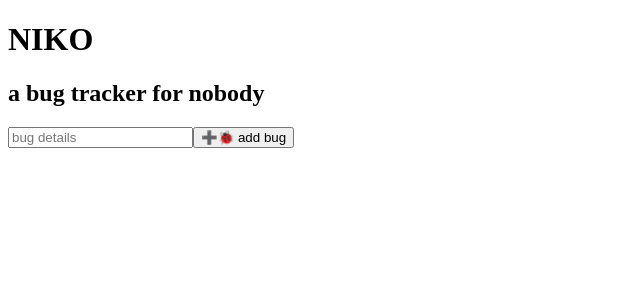
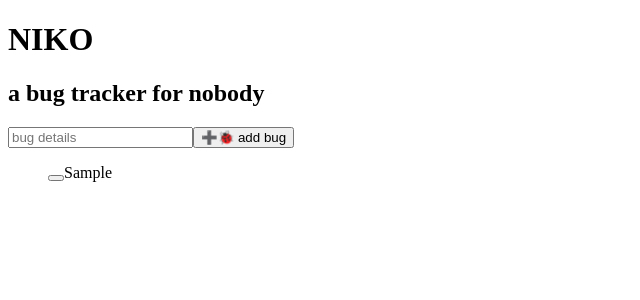
Before and after one commit to Objective-Enterprises/nik-react-ts, a React (Vite) app in the folder assignment/bug-tracker/: page / in a window 1280 px wide. Both pictures are taken after typing "Sample" into the empty fields and a click on the button "➕🐞 add bug". Shown: the top 300 px of the page, without its empty margins (0-640 px from the left). Built offline with nearby package versions, Linux system fonts and the light colour scheme.

Commit message:
show the bug list

```diff
--- /dev/null
+++ b/assignment/bug-tracker/src/BugItem.tsx
@@ -0,0 +1,21 @@
+import { useBugContext } from "./BugContext"
+
+interface BugItemProps {
+  element: string
+  index: number
+}
+
+export default function BugItem ({
+  element,
+  index
+}: BugItemProps) {
+  const contextValue = useBugContext();
+
+  return (
+    <li>
+      <button>
+      </button>
+      <span>{element}</span>
+    </li>
+  )
+}
--- a/assignment/bug-tracker/src/BugList.tsx
+++ b/assignment/bug-tracker/src/BugList.tsx
@@ -1,3 +1,22 @@
+import { useBugContext } from "./BugContext";
+import BugItem from "./BugItem";
+
 export default function BugList () {
-  return null
+  const contextValue = useBugContext();
+  const liItems = contextValue.bugs.map((element, index) => {
+    return (
+      <BugItem
+        key={index}
+        element={element}
+        index={index}
+      />
+    )
+  })
+  return (
+    <ul
+      style={{ listStyleType: "none" }}
+    >
+      {liItems}
+    </ul>
+  )
 }
```
